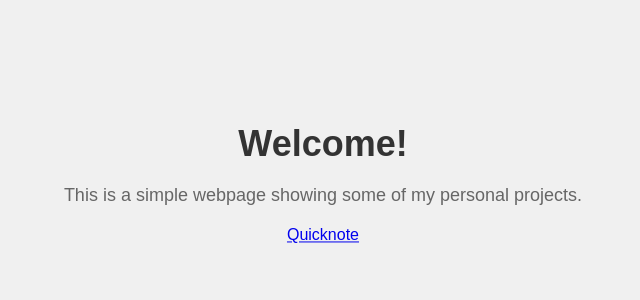
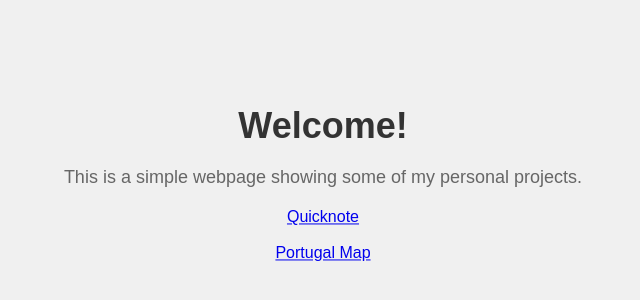
Before and after one commit to patricktas/patricktas.github.io, a plain HTML site: page index.html in a window 1280 px wide. Shown: the part 228-528 px from the top of the page, without its empty margins (317-957 px from the left). Drawn offline with Linux system fonts and the light colour scheme.

Commit message:
Added Portugal Map project

```diff
--- a/index.html
+++ b/index.html
@@ -1,5 +1,6 @@
 <!DOCTYPE html>
 <html lang="en">
+
 <head>
     <meta charset="UTF-8">
     <meta name="viewport" content="width=device-width, initial-scale=1.0">
@@ -12,17 +13,20 @@
             padding: 0;
             background-color: #f0f0f0;
         }
+
         .container {
             position: absolute;
             top: 50%;
             left: 50%;
             transform: translate(-50%, -50%);
         }
+
         h1 {
             font-size: 36px;
             color: #333;
             margin-bottom: 20px;
         }
+
         p {
             font-size: 18px;
             color: #666;
@@ -30,13 +34,16 @@
         }
     </style>
 </head>
+
 <body>
     <div class="container">
         <h1>Welcome!</h1>
         <p>This is a simple webpage showing some of my personal projects.</p>
         <div class="projects">
-          <a href="https://quicknote-eight.vercel.app">Quicknote</a>
+            <a href="https://quicknote-eight.vercel.app">Quicknote</a> <br /><br />
+            <a href="https://patricktas.github.io/portugal-map">Portugal Map</a>
         </div>
     </div>
 </body>
+
 </html>
```
